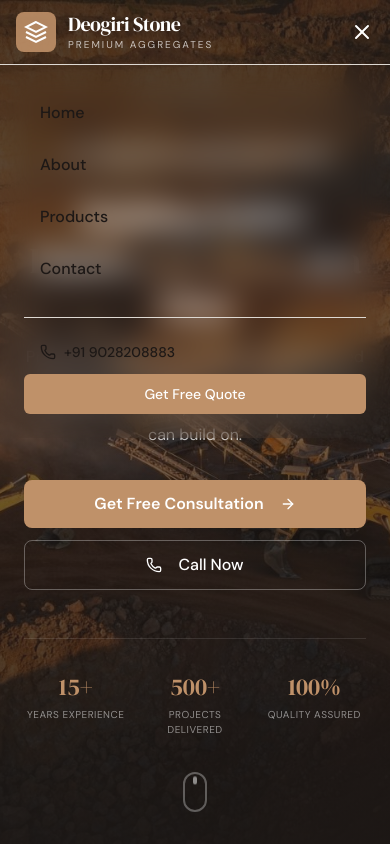
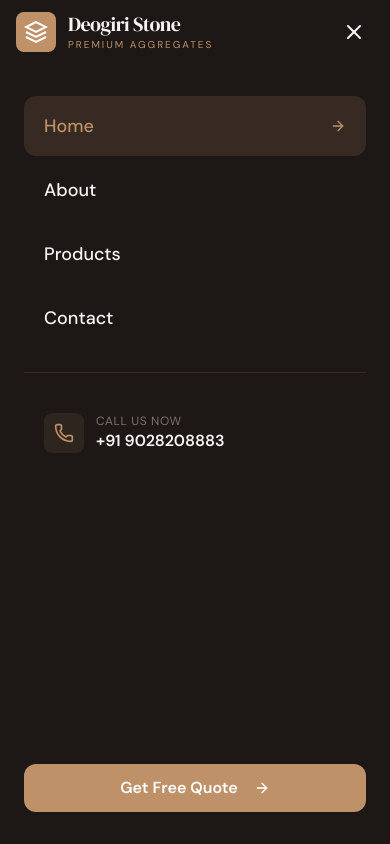
Before and after one commit to shivajik/v0-deogiri-stone-website, a Next.js app: page / in a window 390 px wide. Both pictures are taken after a click on the button "Open menu". Shown: the top 844 px of the page. Built offline with nearby package versions, Linux system fonts and the light colour scheme.

Commit message:
feat: rebuild mobile navigation with full-screen overlay\n\nFull-screen dark overlay, solid dark navbar, scroll lock, animations, icon badge, bottom CTA, primary highlight.

```diff
--- a/components/navbar.tsx
+++ b/components/navbar.tsx
@@ -1,8 +1,9 @@
 "use client";
 
-import { useState, useEffect } from "react";
+import { useState, useEffect, useCallback } from "react";
 import Link from "next/link";
-import { Menu, X, Phone } from "lucide-react";
+import { usePathname } from "next/navigation";
+import { Menu, X, Phone, ArrowRight } from "lucide-react";
 import { Button } from "@/components/ui/button";
 
 const navLinks = [
@@ -15,6 +16,7 @@ const navLinks = [
 export function Navbar() {
   const [isScrolled, setIsScrolled] = useState(false);
   const [isMobileOpen, setIsMobileOpen] = useState(false);
+  const pathname = usePathname();
 
   useEffect(() => {
     const handleScroll = () => {
@@ -24,24 +26,32 @@ export function Navbar() {
     return () => window.removeEventListener("scroll", handleScroll);
   }, []);
 
+  // Lock body scroll when mobile menu is open
+  useEffect(() => {
+    if (isMobileOpen) {
+      document.body.style.overflow = "hidden";
+    } else {
+      document.body.style.overflow = "";
+    }
+    return () => {
+      document.body.style.overflow = "";
+    };
+  }, [isMobileOpen]);
+
+  const closeMobile = useCallback(() => setIsMobileOpen(false), []);
+
   return (
     <header
       className={`fixed top-0 left-0 right-0 z-50 transition-all duration-500 ${
-        isScrolled
-          ? "bg-card/95 backdrop-blur-md shadow-lg border-b border-border"
+        isScrolled || isMobileOpen
+          ? "bg-[hsl(20,14%,10%)] shadow-lg border-b border-[hsl(28,40%,58%)]/10"
           : "bg-transparent"
       }`}
     >
       <nav className="mx-auto flex max-w-7xl items-center justify-between px-4 py-3 sm:px-6 sm:py-4 lg:px-8">
         {/* Logo */}
-        <Link href="/" className="flex items-center gap-3 group">
-          <div
-            className={`flex h-10 w-10 items-center justify-center rounded-lg transition-colors duration-300 ${
-              isScrolled
-                ? "bg-primary text-primary-foreground"
-                : "bg-primary/90 text-primary-foreground"
-            }`}
-          >
+        <Link href="/" className="relative z-50 flex items-center gap-3 group" onClick={closeMobile}>
+          <div className="flex h-10 w-10 items-center justify-center rounded-lg bg-primary text-primary-foreground">
             <svg
               viewBox="0 0 24 24"
               fill="none"
@@ -57,14 +67,14 @@ export function Navbar() {
           <div className="flex flex-col">
             <span
               className={`font-serif text-xl leading-tight tracking-tight transition-colors duration-300 ${
-                isScrolled ? "text-foreground" : "text-card"
+                isScrolled || isMobileOpen ? "text-[hsl(30,20%,96%)]" : "text-card"
               }`}
             >
               Deogiri Stone
             </span>
             <span
               className={`text-[10px] uppercase tracking-[0.2em] transition-colors duration-300 ${
-                isScrolled ? "text-muted-foreground" : "text-card/70"
+                isScrolled || isMobileOpen ? "text-[hsl(28,40%,58%)]" : "text-card/70"
               }`}
             >
               Premium Aggregates
@@ -78,9 +88,13 @@ export function Navbar() {
             <Link
               key={link.href}
               href={link.href}
-              className={`rounded-lg px-4 py-2 text-sm font-medium transition-all duration-300 hover:bg-primary/10 ${
-                isScrolled
-                  ? "text-foreground hover:text-primary"
+              className={`rounded-lg px-4 py-2 text-sm font-medium transition-all duration-300 hover:bg-[hsl(28,40%,58%)]/10 ${
+                pathname === link.href
+                  ? isScrolled
+                    ? "text-primary"
+                    : "text-primary"
+                  : isScrolled
+                    ? "text-[hsl(30,20%,96%)] hover:text-primary"
                     : "text-card/90 hover:text-card"
               }`}
             >
@@ -94,7 +108,7 @@ export function Navbar() {
           <a
             href="tel:+919028208883"
             className={`flex items-center gap-2 text-sm font-medium transition-colors duration-300 ${
-              isScrolled ? "text-foreground" : "text-card/90"
+              isScrolled ? "text-[hsl(30,20%,96%)]" : "text-card/90"
             }`}
           >
             <Phone className="h-4 w-4" />
@@ -111,50 +125,107 @@ export function Navbar() {
         {/* Mobile Toggle */}
         <button
           type="button"
-          className={`lg:hidden transition-colors ${
-            isScrolled ? "text-foreground" : "text-card"
+          className={`relative z-50 rounded-lg p-2 transition-colors lg:hidden ${
+            isScrolled || isMobileOpen
+              ? "text-[hsl(30,20%,96%)] hover:bg-[hsl(28,40%,58%)]/10"
+              : "text-card hover:bg-card/10"
           }`}
           onClick={() => setIsMobileOpen(!isMobileOpen)}
           aria-label={isMobileOpen ? "Close menu" : "Open menu"}
+          aria-expanded={isMobileOpen}
         >
           {isMobileOpen ? <X className="h-6 w-6" /> : <Menu className="h-6 w-6" />}
         </button>
       </nav>
 
-      {/* Mobile Menu */}
-      {isMobileOpen && (
-        <div className="border-t border-border bg-card/98 backdrop-blur-lg lg:hidden">
-          <div className="mx-auto max-w-7xl px-6 py-6">
-            <div className="flex flex-col gap-1">
-              {navLinks.map((link) => (
+      {/* Mobile Menu - Full Screen Overlay */}
+      <div
+        className={`fixed inset-0 top-0 z-40 bg-[hsl(20,14%,10%)] transition-all duration-300 lg:hidden ${
+          isMobileOpen
+            ? "opacity-100 visible"
+            : "opacity-0 invisible pointer-events-none"
+        }`}
+      >
+        <div className="flex h-full flex-col pt-20 pb-8 px-6 overflow-y-auto">
+          {/* Nav Links */}
+          <nav className="flex flex-col gap-1 mt-4">
+            {navLinks.map((link, index) => (
               <Link
                 key={link.href}
                 href={link.href}
-                  onClick={() => setIsMobileOpen(false)}
-                  className="rounded-lg px-4 py-3 text-base font-medium text-foreground transition-colors hover:bg-secondary"
+                onClick={closeMobile}
+                className={`group flex items-center justify-between rounded-xl px-5 py-4 text-lg font-medium transition-all duration-300 ${
+                  pathname === link.href
+                    ? "bg-primary/15 text-primary"
+                    : "text-[hsl(30,20%,96%)] hover:bg-[hsl(28,40%,58%)]/5 hover:text-primary"
+                }`}
+                style={{
+                  transitionDelay: isMobileOpen ? `${index * 50 + 100}ms` : "0ms",
+                  opacity: isMobileOpen ? 1 : 0,
+                  transform: isMobileOpen ? "translateX(0)" : "translateX(-20px)",
+                }}
               >
-                  {link.label}
+                <span>{link.label}</span>
+                <ArrowRight
+                  className={`h-4 w-4 transition-all duration-300 ${
+                    pathname === link.href
+                      ? "opacity-100 text-primary"
+                      : "opacity-0 group-hover:opacity-100 text-[hsl(28,40%,58%)]"
+                  }`}
+                />
               </Link>
             ))}
-            </div>
-            <div className="mt-6 flex flex-col gap-3 border-t border-border pt-6">
+          </nav>
+
+          {/* Divider */}
+          <div className="my-6 border-t border-[hsl(28,40%,58%)]/15" />
+
+          {/* Phone */}
           <a
             href="tel:+919028208883"
-                className="flex items-center gap-2 px-4 text-sm font-medium text-foreground"
+            className="flex items-center gap-3 rounded-xl px-5 py-4 text-[hsl(30,20%,96%)] transition-colors hover:bg-[hsl(28,40%,58%)]/5"
+            style={{
+              transitionDelay: isMobileOpen ? "350ms" : "0ms",
+              opacity: isMobileOpen ? 1 : 0,
+              transform: isMobileOpen ? "translateX(0)" : "translateX(-20px)",
+            }}
           >
-                <Phone className="h-4 w-4" />
+            <div className="flex h-10 w-10 items-center justify-center rounded-lg bg-primary/10">
+              <Phone className="h-5 w-5 text-primary" />
+            </div>
+            <div className="flex flex-col">
+              <span className="text-xs uppercase tracking-wider text-[hsl(20,8%,45%)]">
+                Call Us Now
+              </span>
+              <span className="text-base font-semibold text-[hsl(30,20%,96%)]">
                 +91 9028208883
+              </span>
+            </div>
           </a>
+
+          {/* CTA Button */}
+          <div
+            className="mt-auto pt-6"
+            style={{
+              transitionDelay: isMobileOpen ? "400ms" : "0ms",
+              opacity: isMobileOpen ? 1 : 0,
+              transform: isMobileOpen ? "translateY(0)" : "translateY(10px)",
+              transition: "all 0.3s ease",
+            }}
+          >
             <Button
               asChild
-                className="bg-primary text-primary-foreground hover:bg-primary/90 w-full"
+              size="lg"
+              className="w-full bg-primary text-primary-foreground hover:bg-primary/90 rounded-xl py-6 text-base font-semibold"
             >
-                <Link href="/contact">Get Free Quote</Link>
+              <Link href="/contact" onClick={closeMobile}>
+                Get Free Quote
+                <ArrowRight className="ml-2 h-5 w-5" />
+              </Link>
             </Button>
           </div>
         </div>
       </div>
-      )}
     </header>
   );
 }
```
Lines whose indentation alone changed are shown as unchanged.
